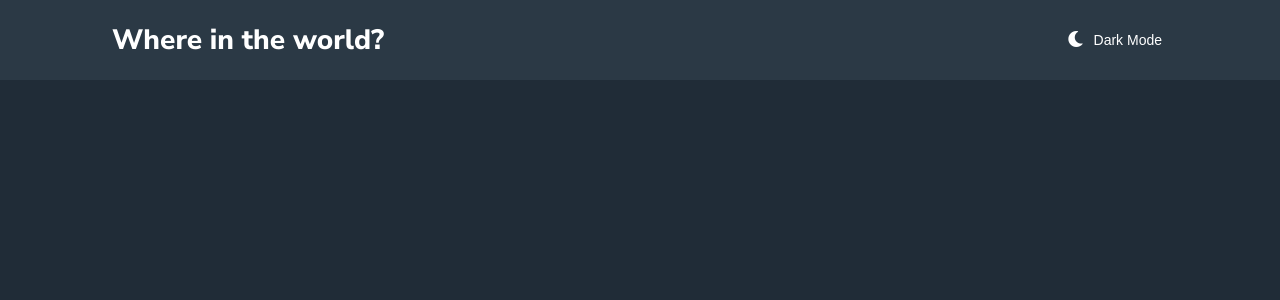
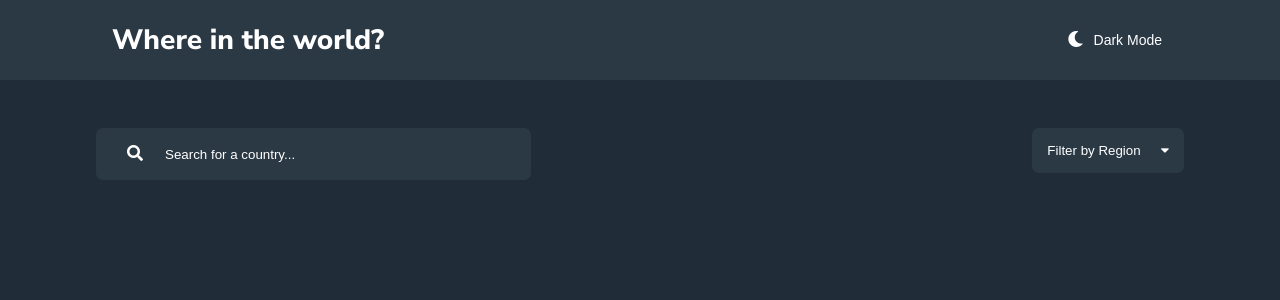
Before and after one commit to JCelayaRdz/countries-searcher-react, a React (Create React App) app: page / in a window 1280 px wide. Shown: the top 300 px of the page. Built offline with nearby package versions, Linux system fonts and the light colour scheme.

Commit message:
Add a container to search and filter countries

```diff
--- a/src/App.js
+++ b/src/App.js
@@ -1,9 +1,11 @@
+import { FormContainer } from "./components/FormContainer"
 import { Header } from "./components/Header"
 
 const App = () => {
   return (
     <>
       <Header />
+      <FormContainer />
     </>
   );
 }
--- /dev/null
+++ b/src/components/DropDownMenu/index.js
@@ -0,0 +1,27 @@
+import { Container, DropdownBtn, DropDownDiv, Icon, RegionBtn } from "./styles";
+
+export const DropDownMenu = () => (
+    <Container>
+        <DropdownBtn>
+            Filter by Region
+            <Icon className="fas fa-caret-down"/>
+        </DropdownBtn>
+        <DropDownDiv>
+            <RegionBtn>
+                Africa
+            </RegionBtn>
+            <RegionBtn>
+                Americas
+            </RegionBtn>
+            <RegionBtn>
+                Asia
+            </RegionBtn>
+            <RegionBtn>
+                Europe
+            </RegionBtn>
+            <RegionBtn>
+                Oceania
+            </RegionBtn>
+        </DropDownDiv>
+    </Container>
+)
--- /dev/null
+++ b/src/components/DropDownMenu/styles.js
@@ -0,0 +1,51 @@
+import styled from "styled-components";
+
+export const Container = styled.div`
+    position: relative;
+    :hover > div,
+    :active > div {
+        display: flex;
+        flex-direction: column;
+    }
+`
+
+export const DropdownBtn = styled.button`
+    padding: 15px;
+    background-color: hsl(209, 23%, 22%);
+    color: hsl(0, 0%, 100%);
+    border: none;
+    outline: none;
+    border-radius: 7px;
+    cursor: pointer;
+`
+
+export const Icon = styled.i`
+    margin-left: 20px;
+`
+
+export const DropDownDiv = styled.div`
+    display: none;
+    position: absolute;
+    z-index: 99;
+    top: 100%;
+    width: 100%;
+
+    @media (max-width: 768px) {
+        margin-top: 0.5rem;
+        width: 47%;
+    }
+`
+
+export const RegionBtn = styled(DropdownBtn)`
+    border-radius: 0;
+
+    :first-child {
+        border-top-right-radius: 7px;
+        border-top-left-radius: 7px;
+    }
+
+    :last-child {
+        border-bottom-right-radius: 7px;
+        border-bottom-left-radius: 7px;
+    }
+`
--- /dev/null
+++ b/src/components/Form/index.js
@@ -0,0 +1,10 @@
+import { SearchIcon, StyledForm, Input } from "./styles";
+
+export const Form = () => (
+    <StyledForm>
+        <SearchIcon className="fas fa-search"/>
+        <Input
+            placeholder="Search for a country..."
+        />
+    </StyledForm>
+)
--- /dev/null
+++ b/src/components/Form/styles.js
@@ -0,0 +1,32 @@
+import styled from 'styled-components'
+
+export const StyledForm = styled.form`
+    width: 40%;
+    background-color: hsl(209, 23%, 22%);
+    padding: 15px;
+    border-radius: 7px;
+    color: hsl(0, 0%, 100%);
+
+    @media (max-width: 768px) {
+        width: 100%;
+        margin-bottom: 2rem;
+    }
+`
+
+export const SearchIcon = styled.i`
+    margin-left: 1rem;
+    color: inherit;
+`
+
+export const Input = styled.input`
+    width: 70%;
+    margin-left: 20px;
+    background-color: inherit;
+    outline: none;
+    color: inherit;
+    border: none;
+
+    ::placeholder {
+        color: inherit;
+    }
+`
--- /dev/null
+++ b/src/components/FormContainer/index.js
@@ -0,0 +1,10 @@
+import { Container } from "./styles"
+import { Form } from '../Form'
+import { DropDownMenu } from "../DropDownMenu"
+
+export const FormContainer = () => (
+    <Container>
+        <Form />
+        <DropDownMenu />
+    </Container>
+)
--- /dev/null
+++ b/src/components/FormContainer/styles.js
@@ -0,0 +1,12 @@
+import styled from "styled-components";
+
+export const Container = styled.div`
+    display: flex;
+    justify-content: space-between;
+    width: 85%;
+    margin: 3rem auto;
+
+    @media (max-width: 768px) {
+        flex-direction: column;
+    }
+`
--- a/src/components/Header/styles.js
+++ b/src/components/Header/styles.js
@@ -1,6 +1,6 @@
 import styled from "styled-components";
 
-export const StyledHeader = styled.header`
+export const StyledHeader = styled.div`
     width: 100vw;
     background-color: hsl(209, 23%, 22%);
 `
```
